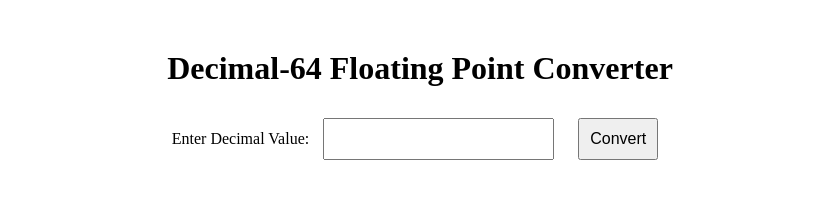
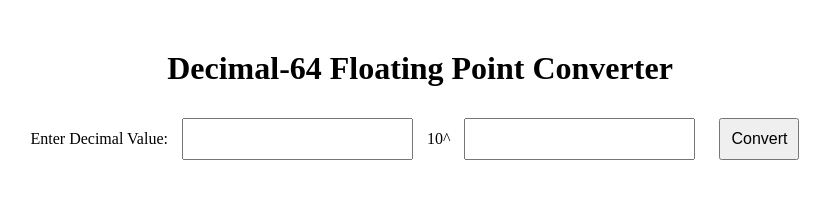
Before and after one commit to howard-rose/CSARCH2-SimulationProject, a plain HTML site: page index.html in a window 1280 px wide. Shown: the whole page, without its empty margins (220-1050 px from the left). Drawn offline with Linux system fonts and the light colour scheme.

Commit message:
Update index.html

```diff
--- a/index.html
+++ b/index.html
@@ -3,14 +3,16 @@
     <head>
     <title>Decimal-64 Floating Point Converter</title>
     <link rel="stylesheet" href="styles.css">
-    <script src="script.js"></script>
     </head>
     <body>
+        <script src="script.js"></script>
         <div class="container">
             <h1>Decimal-64 Floating Point Converter</h1>
             <label for="decimalInput">Enter Decimal Value:</label>
             <input type="text" id="decimalInput">
-            <button onclick="convertToDecimal64">Convert</button>
+            <label>10^</label>
+            <input type="text" id="exponent">
+            <button onclick="convertToDecimal64()">Convert</button>
             <p id="decimal64Output"></p>
         </div>
     </body>
```
